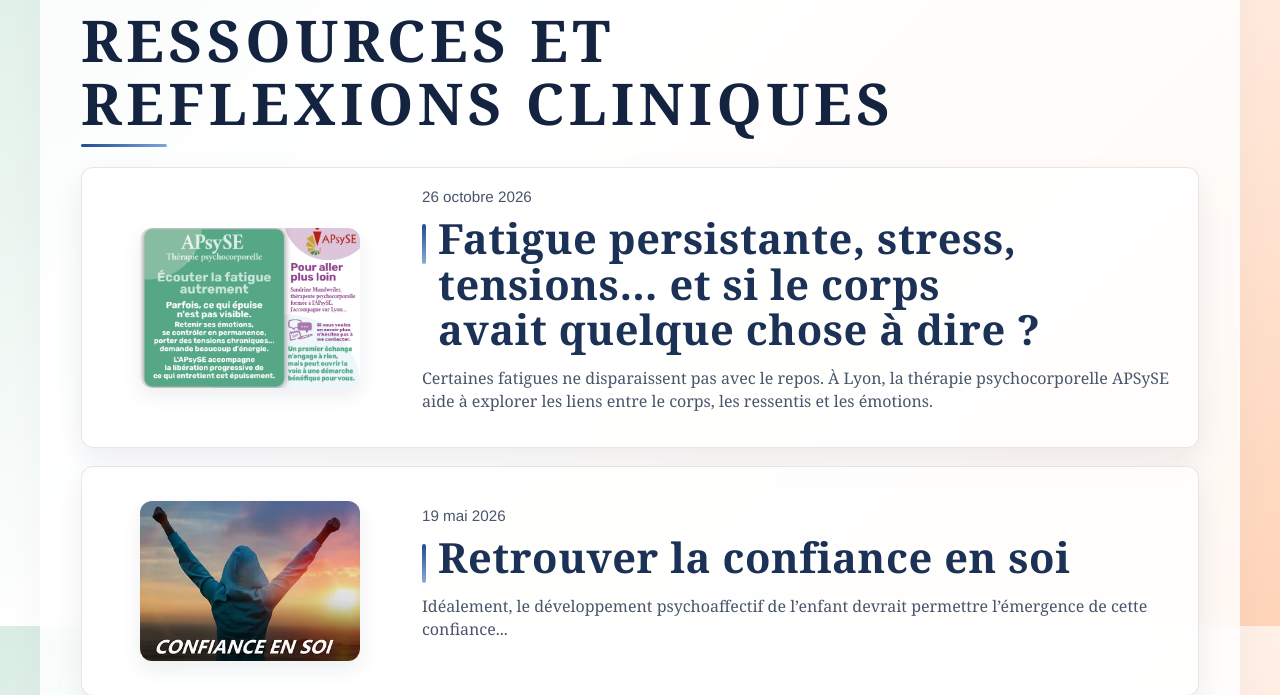
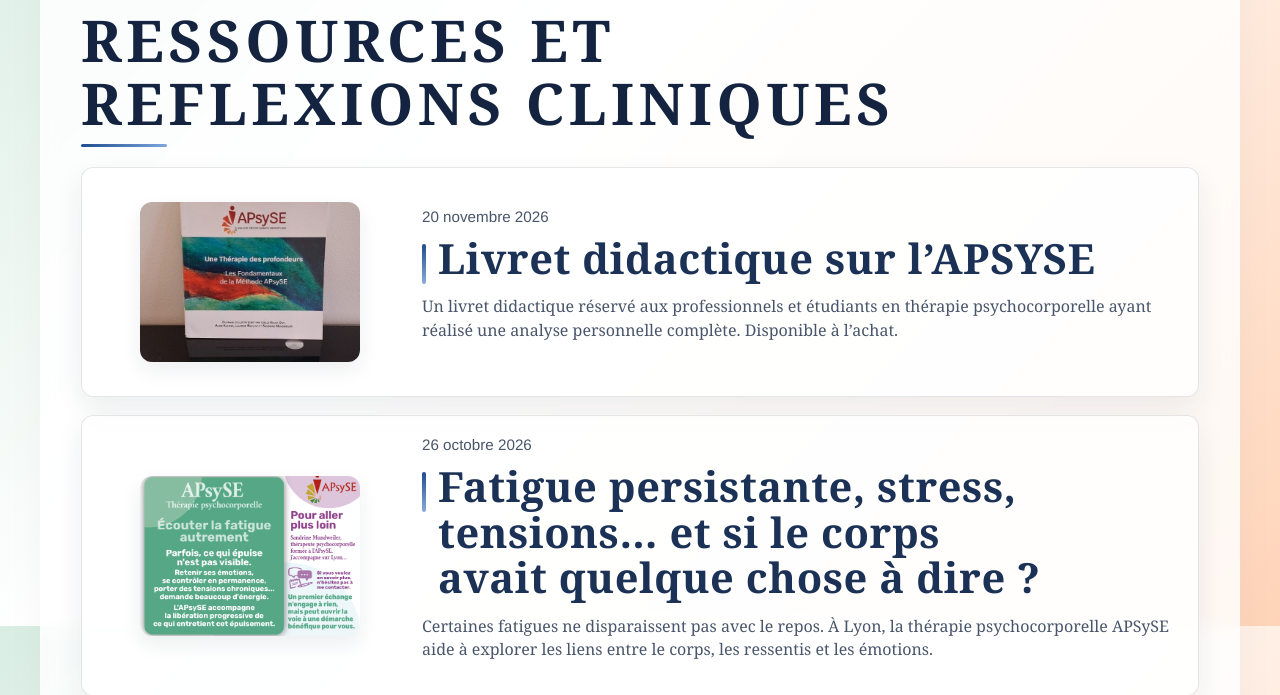
Before and after one commit to Samsam69004/sandrine-mundweiler-psychoth-rapie-, a Node server app: page /blog in a window 1280 px wide. Shown: the part 174-869 px from the top of the page. Run offline with Node 20, Linux system fonts and the light colour scheme.

Commit message:
Ajoute l'article du livret didactique APSYSE
Co-authored-by: Copilot <223556219+Copilot@users.noreply.github.com>

```diff
--- a/assets/css/styles.css
+++ b/assets/css/styles.css
@@ -1253,6 +1253,21 @@ h3 {
   margin-bottom: 30px;
 }
 
+.post-livret-didactique-apsyse .post-main-image-container {
+  max-width: 100%;
+  margin-right: auto;
+  margin-left: auto;
+}
+
+.post-livret-didactique-apsyse .post-main-image-container .post-image-secondary {
+  width: auto;
+  max-width: 100%;
+  max-height: 620px;
+  margin-right: auto;
+  margin-left: auto;
+  display: block;
+}
+
 .post-additional-images {
   margin-top: 30px;
   display: flex;
--- a/data/site-data.js
+++ b/data/site-data.js
@@ -635,6 +635,22 @@ Cette page sera mise à jour si le site évolue ou si un nouveau service tiers e
 
 const blogPosts = [
   {
+    slug: "livret-didactique-apsyse",
+    title: "Livret didactique sur l’APSYSE",
+    date: "20 novembre 2026",
+    excerpt:
+      "Un livret didactique réservé aux professionnels et étudiants en thérapie psychocorporelle ayant réalisé une analyse personnelle complète. Disponible à l’achat.",
+    image: "livret-didactique.jpg",
+    fullImage: true,
+    paragraphs: [
+      "Ce livret didactique présente l’APSYSE, Analyse PsychoSomatoÉnergétique, dans une perspective à la fois clinique, corporelle et énergétique.",
+      "Il s’adresse aux professionnels et aux étudiants en thérapie psychocorporelle qui ont effectué une analyse personnelle complète et disposent ainsi des repères nécessaires pour aborder cette approche en conscience.",
+      "Conçu comme un support pédagogique, le livret accompagne la compréhension du travail thérapeutique corporel et des liens entre l’histoire personnelle, les émotions, les tensions musculaires et l’énergie de vie.",
+      "Disponible à l’achat. Pour obtenir les modalités de commande et les informations tarifaires, vous pouvez me contacter via la page Contact.",
+      "#livret #apsyse #thérapiepsychocorporelle #formation"
+    ]
+  },
+  {
     slug: "fatigue-persistante-stress-et-si-le-corps-avait-quelque-chose-a-dire",
     title: "Fatigue persistante, stress, tensions… et si le corps avait quelque chose à dire ?",
     date: "26 octobre 2026",
--- a/views/pages/blog-post.ejs
+++ b/views/pages/blog-post.ejs
@@ -15,7 +15,7 @@
       </header>
       <% } %>
 
-      <article class="container content-card post-content">
+      <article class="container content-card post-content post-<%= post.slug %>">
         <p class="meta"><%= post.date %></p>
         <h1><%= post.title %></h1>
 
```
Also changed, not shown: assets/images/livret-didactique.jpg (added).
